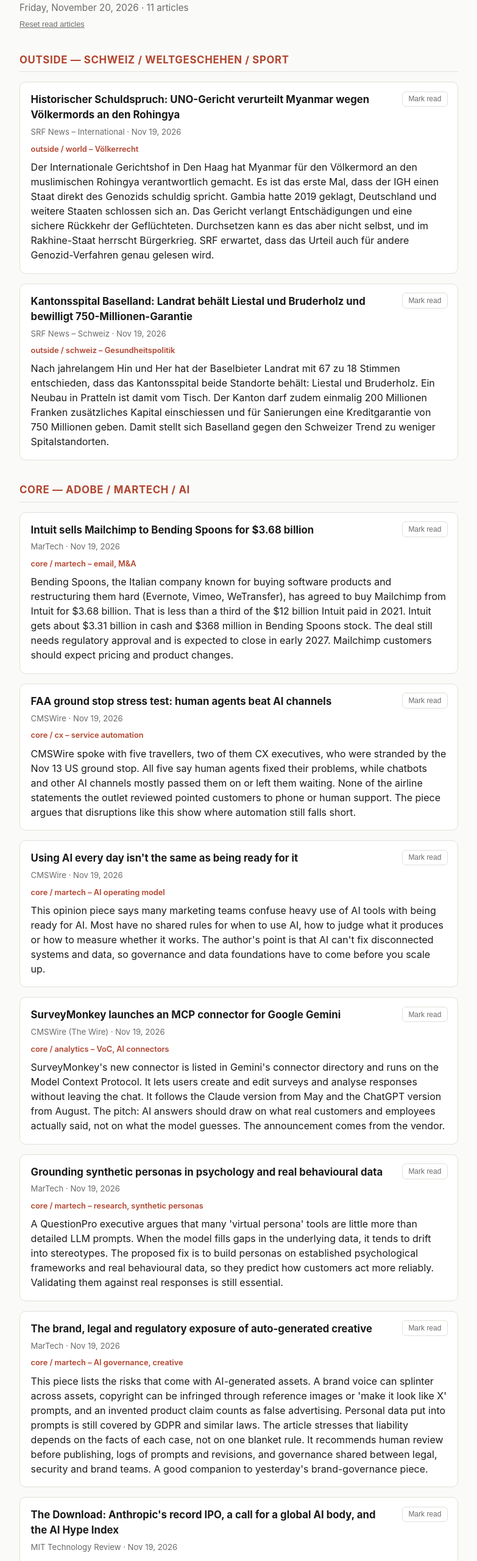
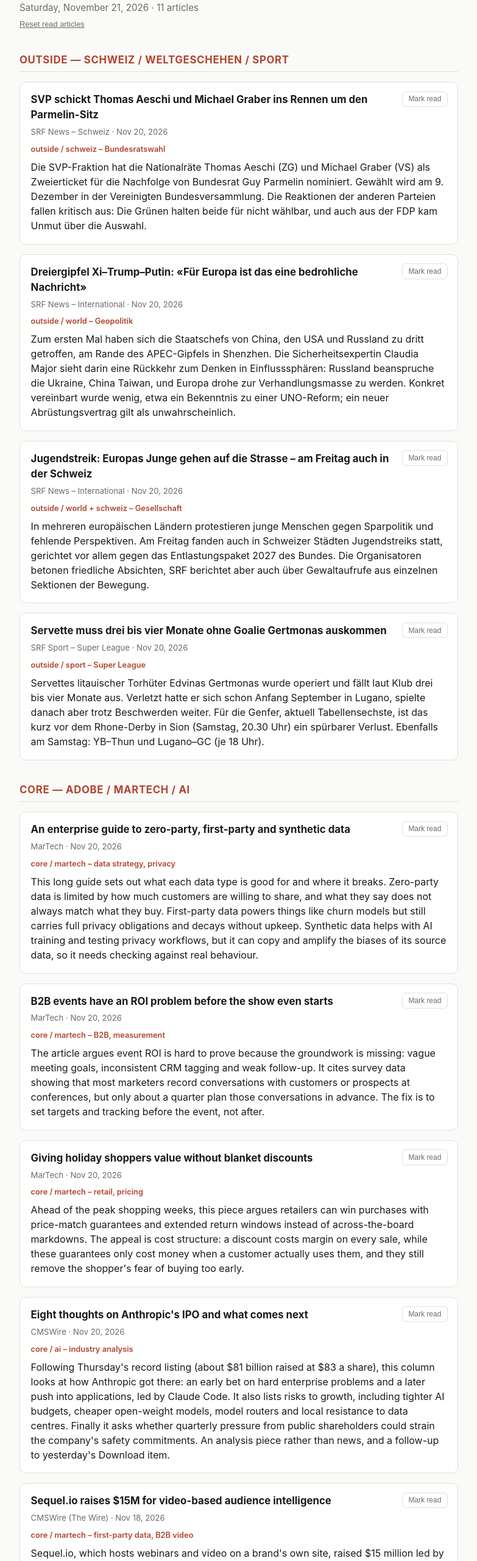
Before and after one commit to magicistheanswer/news-digest, a plain HTML site: page docs/index.html in a window 1280 px wide. Shown: the part 80-2640 px from the top of the page at 61% size, without its empty margins (248-1031 px from the left). Drawn offline with Linux system fonts and the light colour scheme.

Commit message:
Digest 2026-11-21: 11 articles (7 core / 4 outside)
Skipped: Adobe Experience Cloud (nothing new), MeasureCamp (no post), Kicker (international break, nothing dated), BBC News/Sport (unreachable).

Co-Authored-By: Claude Opus 5.5 <noreply@anthropic.com>
Claude-Session: https://claude.ai/code/session_01ML879D834yPsiXHzrghnFB

```diff
--- a/docs/index.html
+++ b/docs/index.html
@@ -3,7 +3,7 @@
 <head>
 <meta charset="UTF-8">
 <meta name="viewport" content="width=device-width, initial-scale=1.0">
-<title>Morning News Digest — 2026-11-20</title>
+<title>Morning News Digest — 2026-11-21</title>
 <style>
   :root {
     color-scheme: light dark;
@@ -95,100 +95,99 @@
 </head>
 <body>
 <!--
-  Run notes (2026-11-20, Friday):
-  - Direct RSS/Atom fetching still blocked: curl gets no connection to any feed host (HTTP 000). Fallback: WebSearch limited to each source's domain. Every included article is dated Nov 19, confirmed by its dated URL (MIT TR) or a follow-up search (MarTech, CMSWire, SRF; for Mailchimp also the Nov 19 Bending Spoons and Intuit filings).
-  - Used (9 core / 2 outside): MarTech Mailchimp/Bending Spoons, psychology personas, AI-creative risks. CMSWire FAA ground stop, AI readiness gap, SurveyMonkey x Gemini. MIT TR The Download, Sila/Panasonic, liver record. SRF IGH Myanmar ruling (world), SRF Kantonsspital Baselland Landrat decision (schweiz).
-  - Skipped: Adobe Experience Cloud blog / newsroom (latest 2026/11 posts are Nov 5-10 MAX/Creative Cloud items; nothing new for Experience Cloud). MeasureCamp (event pages only; MeasureCamp Zurich is Sat Nov 21). SRF Sport, Kicker, BBC Sport: no sport item. It is the international break; the latest dated SRF Super League news (Ajeti ban, Ndoye leaving, Ineos/Lausanne) is about 5-23 days old or Stocker was already shown, and Kicker's preview of the Götze brothers meeting had no confirmable URL or date. BBC News / BBC Sport: the search tool can't reach those domains (400).
-  - Fresh but left out: SRF Jugendstreik/Europe youth protests, SRF Anthropic IPO (covered via MIT TR Download), SRF Kitas closures (publish date not confirmable).
+  Run notes (2026-11-21, Saturday):
+  - Direct RSS/Atom fetching still blocked: curl gets HTTP 000 for every feed host, and WebFetch cannot resolve them (martech.org, technologyreview.com, srf.ch are outside the session's allowed network domains). Fallback: WebSearch limited to each source's domain. Every included article is dated Nov 18-20, confirmed by dated URL (MIT TR) or follow-up searches (MarTech, CMSWire, SRF).
+  - Used (7 core / 4 outside): MarTech data-types guide, B2B event ROI, holiday value without discounts. CMSWire Anthropic IPO analysis, Sequel.io funding (Nov 18 release). MIT TR METR time-horizon update, The Download (Nov 20). SRF SVP Bundesrat ticket (schweiz), SRF Xi-Trump-Putin summit (world), SRF youth strikes (world/schweiz), SRF Sport Servette/Gertmonas (sport).
+  - Skipped: Adobe Experience Cloud blog / newsroom (latest Experience Cloud post is Nov 5; Nov 10-17 items are MAX / Creative Cloud). MeasureCamp (no new post; MeasureCamp Zurich takes place today). Kicker: international break, Bundesliga round 11 starts Nov 27, and no confirmably dated news item was found. BBC News / BBC Sport: search tool can't reach those domains (400). Optimizely security incident (CMSWire, Nov 18) was already shown.
   - Freshness beats quota per CLAUDE.md (11 articles). Layout: Outside above Core; Mark read via localStorage kept.
 -->
 <div class="wrap">
   <header>
     <h1>Morning News Digest</h1>
-    <div class="date">Friday, November 20, 2026 · 11 articles</div>
+    <div class="date">Saturday, November 21, 2026 · 11 articles</div>
     <button id="reset-read" class="reset-read" type="button">Reset read articles</button>
   </header>
   <h2 class="section">Outside — Schweiz / Weltgeschehen / Sport</h2>
-  <article class="card" data-link="https://www.srf.ch/news/international/urteil-des-uno-gerichtshofs-historischer-schuldspruch-gegen-myanmar-wegen-voelkermords">
+  <article class="card" data-link="https://www.srf.ch/news/schweiz/nachfolger-von-guy-parmelin-graber-und-aeschi-auf-svp-ticket-gewaehlt-ticker-zum-nachlesen">
     <button class="mark-read" type="button">Mark read</button>
-    <h3><a href="https://www.srf.ch/news/international/urteil-des-uno-gerichtshofs-historischer-schuldspruch-gegen-myanmar-wegen-voelkermords">Historischer Schuldspruch: UNO-Gericht verurteilt Myanmar wegen Völkermords an den Rohingya</a></h3>
-    <div class="meta">SRF News – International · Nov 19, 2026</div>
-    <div class="why">outside / world – Völkerrecht</div>
-    <p class="summary">Der Internationale Gerichtshof in Den Haag hat Myanmar für den Völkermord an den muslimischen Rohingya verantwortlich gemacht. Es ist das erste Mal, dass der IGH einen Staat direkt des Genozids schuldig spricht. Gambia hatte 2019 geklagt, Deutschland und weitere Staaten schlossen sich an. Das Gericht verlangt Entschädigungen und eine sichere Rückkehr der Geflüchteten. Durchsetzen kann es das aber nicht selbst, und im Rakhine-Staat herrscht Bürgerkrieg. SRF erwartet, dass das Urteil auch für andere Genozid-Verfahren genau gelesen wird.</p>
+    <h3><a href="https://www.srf.ch/news/schweiz/nachfolger-von-guy-parmelin-graber-und-aeschi-auf-svp-ticket-gewaehlt-ticker-zum-nachlesen">SVP schickt Thomas Aeschi und Michael Graber ins Rennen um den Parmelin-Sitz</a></h3>
+    <div class="meta">SRF News – Schweiz · Nov 20, 2026</div>
+    <div class="why">outside / schweiz – Bundesratswahl</div>
+    <p class="summary">Die SVP-Fraktion hat die Nationalräte Thomas Aeschi (ZG) und Michael Graber (VS) als Zweierticket für die Nachfolge von Bundesrat Guy Parmelin nominiert. Gewählt wird am 9. Dezember in der Vereinigten Bundesversammlung. Die Reaktionen der anderen Parteien fallen kritisch aus: Die Grünen halten beide für nicht wählbar, und auch aus der FDP kam Unmut über die Auswahl.</p>
   </article>
-  <article class="card" data-link="https://www.srf.ch/news/schweiz/kantonsspital-baselland-nach-jahrelangem-ringen-will-der-landrat-beide-standorte-behalten">
+  <article class="card" data-link="https://www.srf.ch/news/international/dreiergipfel-in-china-expertin-fuer-europa-ist-das-eine-bedrohliche-nachricht">
     <button class="mark-read" type="button">Mark read</button>
-    <h3><a href="https://www.srf.ch/news/schweiz/kantonsspital-baselland-nach-jahrelangem-ringen-will-der-landrat-beide-standorte-behalten">Kantonsspital Baselland: Landrat behält Liestal und Bruderholz und bewilligt 750-Millionen-Garantie</a></h3>
-    <div class="meta">SRF News – Schweiz · Nov 19, 2026</div>
-    <div class="why">outside / schweiz – Gesundheitspolitik</div>
-    <p class="summary">Nach jahrelangem Hin und Her hat der Baselbieter Landrat mit 67 zu 18 Stimmen entschieden, dass das Kantonsspital beide Standorte behält: Liestal und Bruderholz. Ein Neubau in Pratteln ist damit vom Tisch. Der Kanton darf zudem einmalig 200 Millionen Franken zusätzliches Kapital einschiessen und für Sanierungen eine Kreditgarantie von 750 Millionen geben. Damit stellt sich Baselland gegen den Schweizer Trend zu weniger Spitalstandorten.</p>
+    <h3><a href="https://www.srf.ch/news/international/dreiergipfel-in-china-expertin-fuer-europa-ist-das-eine-bedrohliche-nachricht">Dreiergipfel Xi–Trump–Putin: «Für Europa ist das eine bedrohliche Nachricht»</a></h3>
+    <div class="meta">SRF News – International · Nov 20, 2026</div>
+    <div class="why">outside / world – Geopolitik</div>
+    <p class="summary">Zum ersten Mal haben sich die Staatschefs von China, den USA und Russland zu dritt getroffen, am Rande des APEC-Gipfels in Shenzhen. Die Sicherheitsexpertin Claudia Major sieht darin eine Rückkehr zum Denken in Einflusssphären: Russland beanspruche die Ukraine, China Taiwan, und Europa drohe zur Verhandlungsmasse zu werden. Konkret vereinbart wurde wenig, etwa ein Bekenntnis zu einer UNO-Reform; ein neuer Abrüstungsvertrag gilt als unwahrscheinlich.</p>
+  </article>
+  <article class="card" data-link="https://www.srf.ch/news/international/jugendstreik-jung-politisch-unzufrieden-europas-jugend-rebelliert">
+    <button class="mark-read" type="button">Mark read</button>
+    <h3><a href="https://www.srf.ch/news/international/jugendstreik-jung-politisch-unzufrieden-europas-jugend-rebelliert">Jugendstreik: Europas Junge gehen auf die Strasse – am Freitag auch in der Schweiz</a></h3>
+    <div class="meta">SRF News – International · Nov 20, 2026</div>
+    <div class="why">outside / world + schweiz – Gesellschaft</div>
+    <p class="summary">In mehreren europäischen Ländern protestieren junge Menschen gegen Sparpolitik und fehlende Perspektiven. Am Freitag fanden auch in Schweizer Städten Jugendstreiks statt, gerichtet vor allem gegen das Entlastungspaket 2027 des Bundes. Die Organisatoren betonen friedliche Absichten, SRF berichtet aber auch über Gewaltaufrufe aus einzelnen Sektionen der Bewegung.</p>
+  </article>
+  <article class="card" data-link="https://www.srf.ch/sport/fussball/super-league/news-aus-der-super-league-servette-mehrere-monate-ohne-torhueter-gertmonas">
+    <button class="mark-read" type="button">Mark read</button>
+    <h3><a href="https://www.srf.ch/sport/fussball/super-league/news-aus-der-super-league-servette-mehrere-monate-ohne-torhueter-gertmonas">Servette muss drei bis vier Monate ohne Goalie Gertmonas auskommen</a></h3>
+    <div class="meta">SRF Sport – Super League · Nov 20, 2026</div>
+    <div class="why">outside / sport – Super League</div>
+    <p class="summary">Servettes litauischer Torhüter Edvinas Gertmonas wurde operiert und fällt laut Klub drei bis vier Monate aus. Verletzt hatte er sich schon Anfang September in Lugano, spielte danach aber trotz Beschwerden weiter. Für die Genfer, aktuell Tabellensechste, ist das kurz vor dem Rhone-Derby in Sion (Samstag, 20.30 Uhr) ein spürbarer Verlust. Ebenfalls am Samstag: YB–Thun und Lugano–GC (je 18 Uhr).</p>
   </article>
   <h2 class="section">Core — Adobe / Martech / AI</h2>
-  <article class="card" data-link="https://martech.org/intuit-finds-a-buyer-for-mailchimp-in-bending-spoons/">
+  <article class="card" data-link="https://martech.org/enterprise-guide-to-zero-party-first-party-and-synthetic-data/">
     <button class="mark-read" type="button">Mark read</button>
-    <h3><a href="https://martech.org/intuit-finds-a-buyer-for-mailchimp-in-bending-spoons/">Intuit sells Mailchimp to Bending Spoons for $3.68 billion</a></h3>
-    <div class="meta">MarTech · Nov 19, 2026</div>
-    <div class="why">core / martech – email, M&amp;A</div>
-    <p class="summary">Bending Spoons, the Italian company known for buying software products and restructuring them hard (Evernote, Vimeo, WeTransfer), has agreed to buy Mailchimp from Intuit for $3.68 billion. That is less than a third of the $12 billion Intuit paid in 2021. Intuit gets about $3.31 billion in cash and $368 million in Bending Spoons stock. The deal still needs regulatory approval and is expected to close in early 2027. Mailchimp customers should expect pricing and product changes.</p>
+    <h3><a href="https://martech.org/enterprise-guide-to-zero-party-first-party-and-synthetic-data/">An enterprise guide to zero-party, first-party and synthetic data</a></h3>
+    <div class="meta">MarTech · Nov 20, 2026</div>
+    <div class="why">core / martech – data strategy, privacy</div>
+    <p class="summary">This long guide sets out what each data type is good for and where it breaks. Zero-party data is limited by how much customers are willing to share, and what they say does not always match what they buy. First-party data powers things like churn models but still carries full privacy obligations and decays without upkeep. Synthetic data helps with AI training and testing privacy workflows, but it can copy and amplify the biases of its source data, so it needs checking against real behaviour.</p>
   </article>
-  <article class="card" data-link="https://www.cmswire.com/customer-experience/who-won-the-faa-ground-stop-for-customer-experience-humans-or-ai/">
+  <article class="card" data-link="https://martech.org/b2b-events-have-an-roi-problem-before-the-show-starts/">
     <button class="mark-read" type="button">Mark read</button>
-    <h3><a href="https://www.cmswire.com/customer-experience/who-won-the-faa-ground-stop-for-customer-experience-humans-or-ai/">FAA ground stop stress test: human agents beat AI channels</a></h3>
-    <div class="meta">CMSWire · Nov 19, 2026</div>
-    <div class="why">core / cx – service automation</div>
-    <p class="summary">CMSWire spoke with five travellers, two of them CX executives, who were stranded by the Nov 13 US ground stop. All five say human agents fixed their problems, while chatbots and other AI channels mostly passed them on or left them waiting. None of the airline statements the outlet reviewed pointed customers to phone or human support. The piece argues that disruptions like this show where automation still falls short.</p>
+    <h3><a href="https://martech.org/b2b-events-have-an-roi-problem-before-the-show-starts/">B2B events have an ROI problem before the show even starts</a></h3>
+    <div class="meta">MarTech · Nov 20, 2026</div>
+    <div class="why">core / martech – B2B, measurement</div>
+    <p class="summary">The article argues event ROI is hard to prove because the groundwork is missing: vague meeting goals, inconsistent CRM tagging and weak follow-up. It cites survey data showing that most marketers record conversations with customers or prospects at conferences, but only about a quarter plan those conversations in advance. The fix is to set targets and tracking before the event, not after.</p>
   </article>
-  <article class="card" data-link="https://www.cmswire.com/digital-marketing/the-cmo-playbook-the-ai-marketing-readiness-illusion/">
+  <article class="card" data-link="https://martech.org/give-holiday-shoppers-more-value-without-relying-on-discounts/">
     <button class="mark-read" type="button">Mark read</button>
-    <h3><a href="https://www.cmswire.com/digital-marketing/the-cmo-playbook-the-ai-marketing-readiness-illusion/">Using AI every day isn't the same as being ready for it</a></h3>
-    <div class="meta">CMSWire · Nov 19, 2026</div>
-    <div class="why">core / martech – AI operating model</div>
-    <p class="summary">This opinion piece says many marketing teams confuse heavy use of AI tools with being ready for AI. Most have no shared rules for when to use AI, how to judge what it produces or how to measure whether it works. The author's point is that AI can't fix disconnected systems and data, so governance and data foundations have to come before you scale up.</p>
+    <h3><a href="https://martech.org/give-holiday-shoppers-more-value-without-relying-on-discounts/">Giving holiday shoppers value without blanket discounts</a></h3>
+    <div class="meta">MarTech · Nov 20, 2026</div>
+    <div class="why">core / martech – retail, pricing</div>
+    <p class="summary">Ahead of the peak shopping weeks, this piece argues retailers can win purchases with price-match guarantees and extended return windows instead of across-the-board markdowns. The appeal is cost structure: a discount costs margin on every sale, while these guarantees only cost money when a customer actually uses them, and they still remove the shopper&#x27;s fear of buying too early.</p>
   </article>
-  <article class="card" data-link="https://www.cmswire.com/the-wire/surveymonkey-brings-real-human-feedback-into-google-gemini/">
+  <article class="card" data-link="https://www.cmswire.com/digital-experience/eight-thoughts-on-anthropics-ipo-and-what-comes-next/">
     <button class="mark-read" type="button">Mark read</button>
-    <h3><a href="https://www.cmswire.com/the-wire/surveymonkey-brings-real-human-feedback-into-google-gemini/">SurveyMonkey launches an MCP connector for Google Gemini</a></h3>
-    <div class="meta">CMSWire (The Wire) · Nov 19, 2026</div>
-    <div class="why">core / analytics – VoC, AI connectors</div>
-    <p class="summary">SurveyMonkey's new connector is listed in Gemini's connector directory and runs on the Model Context Protocol. It lets users create and edit surveys and analyse responses without leaving the chat. It follows the Claude version from May and the ChatGPT version from August. The pitch: AI answers should draw on what real customers and employees actually said, not on what the model guesses. The announcement comes from the vendor.</p>
+    <h3><a href="https://www.cmswire.com/digital-experience/eight-thoughts-on-anthropics-ipo-and-what-comes-next/">Eight thoughts on Anthropic&#x27;s IPO and what comes next</a></h3>
+    <div class="meta">CMSWire · Nov 20, 2026</div>
+    <div class="why">core / ai – industry analysis</div>
+    <p class="summary">Following Thursday&#x27;s record listing (about $81 billion raised at $83 a share), this column looks at how Anthropic got there: an early bet on hard enterprise problems and a later push into applications, led by Claude Code. It also lists risks to growth, including tighter AI budgets, cheaper open-weight models, model routers and local resistance to data centres. Finally it asks whether quarterly pressure from public shareholders could strain the company&#x27;s safety commitments. An analysis piece rather than news, and a follow-up to yesterday&#x27;s Download item.</p>
   </article>
-  <article class="card" data-link="https://martech.org/how-psychology-can-make-ai-powered-customer-personas-more-useful/">
+  <article class="card" data-link="https://www.cmswire.com/the-wire/sequel-io-raises-15m-to-build-a-new-category-in-video-driven-audience-intelligence/">
     <button class="mark-read" type="button">Mark read</button>
-    <h3><a href="https://martech.org/how-psychology-can-make-ai-powered-customer-personas-more-useful/">Grounding synthetic personas in psychology and real behavioural data</a></h3>
-    <div class="meta">MarTech · Nov 19, 2026</div>
-    <div class="why">core / martech – research, synthetic personas</div>
-    <p class="summary">A QuestionPro executive argues that many 'virtual persona' tools are little more than detailed LLM prompts. When the model fills gaps in the underlying data, it tends to drift into stereotypes. The proposed fix is to build personas on established psychological frameworks and real behavioural data, so they predict how customers act more reliably. Validating them against real responses is still essential.</p>
+    <h3><a href="https://www.cmswire.com/the-wire/sequel-io-raises-15m-to-build-a-new-category-in-video-driven-audience-intelligence/">Sequel.io raises $15M for video-based audience intelligence</a></h3>
+    <div class="meta">CMSWire (The Wire) · Nov 18, 2026</div>
+    <div class="why">core / martech – first-party data, B2B video</div>
+    <p class="summary">Sequel.io, which hosts webinars and video on a brand&#x27;s own site, raised $15 million led by Sorenson Capital, bringing total funding to about $26 million. Its pitch is to combine what people watch with their other on-site behaviour, at both contact and account level, and let AI agents use those signals for planning, personalisation and follow-up. The growth figures and customer results come from the company&#x27;s own press release.</p>
   </article>
-  <article class="card" data-link="https://martech.org/brand-legal-and-regulatory-risks-of-ai-generated-creative/">
+  <article class="card" data-link="https://www.technologyreview.com/2026/11/20/1149399/the-most-misunderstood-graph-in-ai-just-got-a-major-update/">
     <button class="mark-read" type="button">Mark read</button>
-    <h3><a href="https://martech.org/brand-legal-and-regulatory-risks-of-ai-generated-creative/">The brand, legal and regulatory exposure of auto-generated creative</a></h3>
-    <div class="meta">MarTech · Nov 19, 2026</div>
-    <div class="why">core / martech – AI governance, creative</div>
-    <p class="summary">This piece lists the risks that come with AI-generated assets. A brand voice can splinter across assets, copyright can be infringed through reference images or 'make it look like X' prompts, and an invented product claim counts as false advertising. Personal data put into prompts is still covered by GDPR and similar laws. The article stresses that liability depends on the facts of each case, not on one blanket rule. It recommends human review before publishing, logs of prompts and revisions, and governance shared between legal, security and brand teams. A good companion to yesterday's brand-governance piece.</p>
+    <h3><a href="https://www.technologyreview.com/2026/11/20/1149399/the-most-misunderstood-graph-in-ai-just-got-a-major-update/">METR updates the most misunderstood graph in AI</a></h3>
+    <div class="meta">MIT Technology Review · Nov 20, 2026</div>
+    <div class="why">core / ai – evaluation</div>
+    <p class="summary">METR&#x27;s &#x27;time horizon&#x27; chart estimates how long a task, measured in human working time, an AI model can complete about half the time. It is often read as a simple exponential curve. The new update adds fuzzier tasks that need judgement, which matter most for automating AI research. Models keep improving quickly but still fall short of humans on open-ended work. Experts call it progress but warn it does not settle how fast automated AI R&amp;D might arrive.</p>
   </article>
-  <article class="card" data-link="https://www.technologyreview.com/2026/11/19/1148979/the-download-liver-kept-alive-sila-battery-deal-ai-hype/">
+  <article class="card" data-link="https://www.technologyreview.com/2026/11/20/1149371/the-download-quest-to-make-minds-immortal">
     <button class="mark-read" type="button">Mark read</button>
-    <h3><a href="https://www.technologyreview.com/2026/11/19/1148979/the-download-liver-kept-alive-sila-battery-deal-ai-hype/">The Download: Anthropic's record IPO, a call for a global AI body, and the AI Hype Index</a></h3>
-    <div class="meta">MIT Technology Review · Nov 19, 2026</div>
-    <div class="why">core / ai – industry, policy</div>
-    <p class="summary">Thursday's newsletter leads with Anthropic's stock-market debut, which raised about $81 billion and is described as the largest IPO so far. It also notes that 22 countries have called for a new international body to oversee AI. The monthly AI Hype Index returns as well. The edition's two feature stories, on a liver kept alive outside the body and a battery supply deal, are listed separately below.</p>
-  </article>
-  <article class="card" data-link="https://www.technologyreview.com/2026/11/19/1148922/sila-panasonic-battery-deal/">
-    <button class="mark-read" type="button">Mark read</button>
-    <h3><a href="https://www.technologyreview.com/2026/11/19/1148922/sila-panasonic-battery-deal/">What Sila's billion-dollar Panasonic deal says about the US battery market</a></h3>
-    <div class="meta">MIT Technology Review · Nov 19, 2026</div>
-    <div class="why">core / tech – energy, supply chain</div>
-    <p class="summary">Sila will supply silicon-carbon anode material to Panasonic Energy, and the company says the deal could be worth more than $1 billion over time. The factory behind it is largely financed by a $1.4 billion loan from the US Defense Department. The story reads the deal as a sign of how US industrial policy is shaping the domestic supply chain for EV and grid batteries.</p>
-  </article>
-  <article class="card" data-link="https://www.technologyreview.com/2026/11/19/1148934/a-human-liver-has-been-kept-alive-outside-the-body-for-seven-weeks-setting-a-record/">
-    <button class="mark-read" type="button">Mark read</button>
-    <h3><a href="https://www.technologyreview.com/2026/11/19/1148934/a-human-liver-has-been-kept-alive-outside-the-body-for-seven-weeks-setting-a-record/">A human liver kept alive outside the body for a record seven weeks</a></h3>
-    <div class="meta">MIT Technology Review · Nov 19, 2026</div>
-    <div class="why">core / tech – biotech</div>
-    <p class="summary">A team in Sydney says it kept a human liver working on a machine outside the body for seven weeks. The previous record, set in Switzerland, was about two weeks. The result has not yet been peer reviewed. If it holds up, longer preservation could give doctors time to repair donor organs before transplant and ease organ shortages.</p>
+    <h3><a href="https://www.technologyreview.com/2026/11/20/1149371/the-download-quest-to-make-minds-immortal">The Download: White House cyber director replaced, and the quest to preserve minds</a></h3>
+    <div class="meta">MIT Technology Review · Nov 20, 2026</div>
+    <div class="why">core / ai – tech news roundup</div>
+    <p class="summary">Friday&#x27;s newsletter reports that the US president has replaced cyber director Sean Cairncross with Pentagon official Kirsten Davies, after a run of tech outages that hit flights, banks and security systems. Its feature is a recap of a subscriber roundtable on efforts to make the mind outlast the body, ranging from brain freezing and head transplants to software avatars.</p>
   </article>
   <footer>
-    Generated automatically. Summaries are original wording based on source headlines and reporting, not reproductions of article text. Follow the links for full stories. No Adobe, MeasureCamp or football item today (nothing new and confirmably dated during the international break). Reminders: MeasureCamp Zurich is tomorrow, Sat Nov 21; Swiss federal votes are on Nov 29.
+    Generated automatically. Summaries are original wording based on source headlines and reporting, not reproductions of article text. Follow the links for full stories. No Adobe item today (nothing new for Experience Cloud) and no Bundesliga or Premier League item (international break / source unreachable). MeasureCamp Zurich is today; Swiss federal votes are on Nov 29, the Bundesrat election on Dec 9.
   </footer>
 </div>
 <script>
```
Also changed, not shown: data/history.json (+55 -60 lines).
